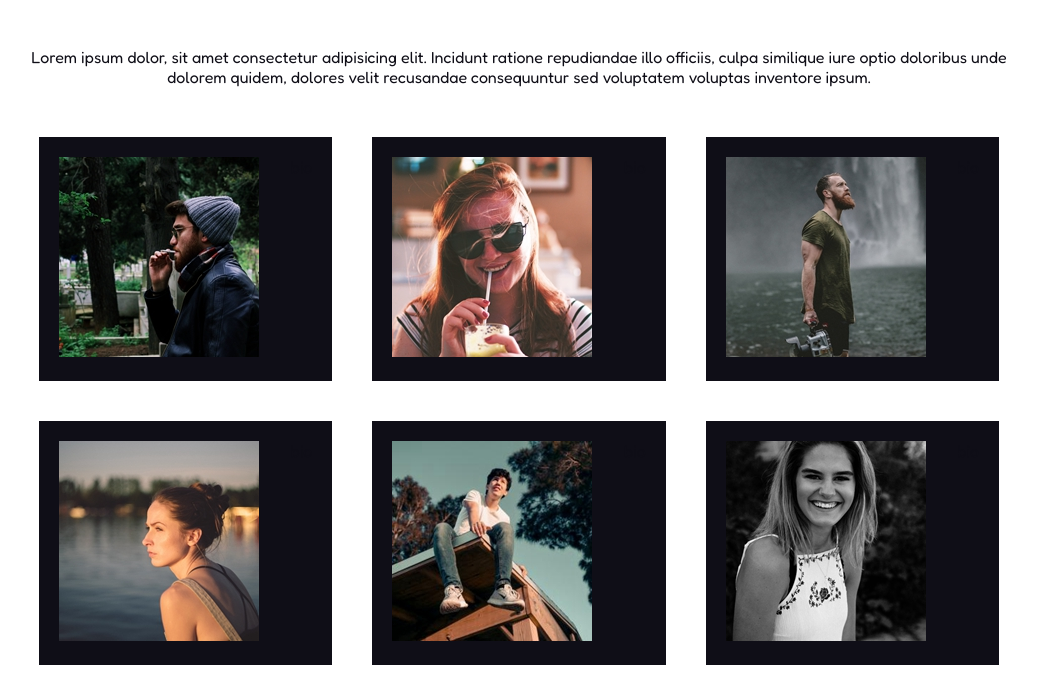
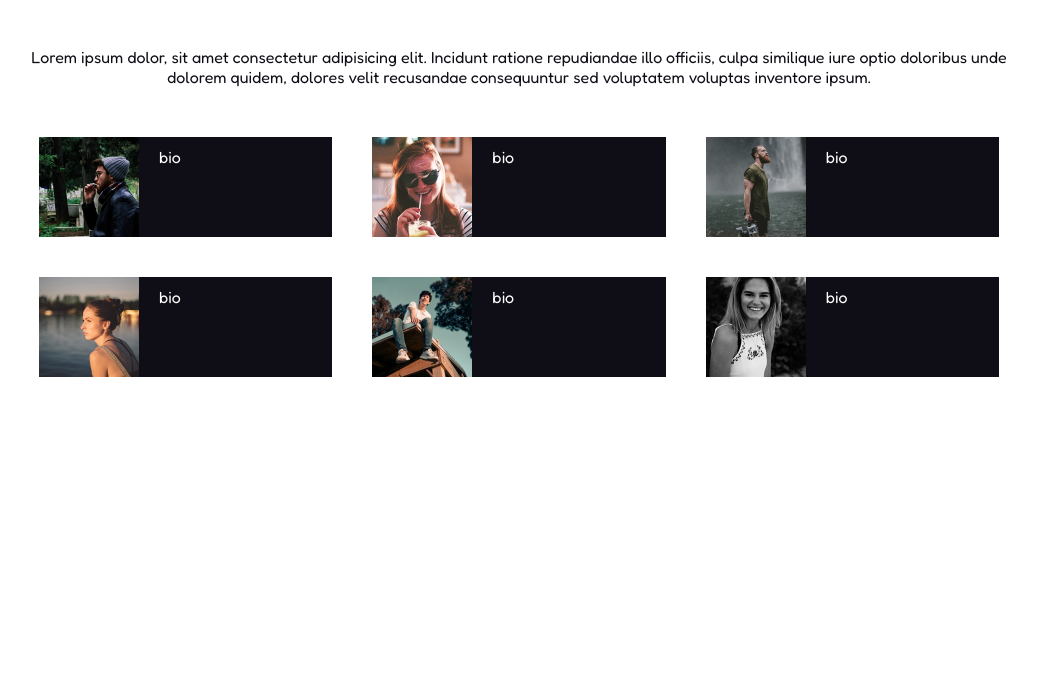
Before and after one commit to MatteoSanson/html-css-float-cards, a plain HTML site: page index.html in a window 1280 px wide. Shown: the part 101-800 px from the top of the page, without its empty margins (121-1158 px from the left). Drawn offline with Linux system fonts and the light colour scheme.

Commit message:
feat: immagini e stile

```diff
--- a/css/style.css
+++ b/css/style.css
@@ -29,15 +29,23 @@ h1 {
 .team > .col {
     width: calc(100% / 3 - 40px);
     float: left;
-    padding: 20px;
     margin: 20px;
     background-color: #0f0e17;
 }
 
 .foto {
     float: left;
+    width: 100px;
 }
 
 .bio {
-    float: right;
+    float: left;
+    color: white;
+    margin-top: 10px;
+    margin-left: 20px;
 }
+
+.foto img {
+    width: 100%;
+    display: block;
+}
```
